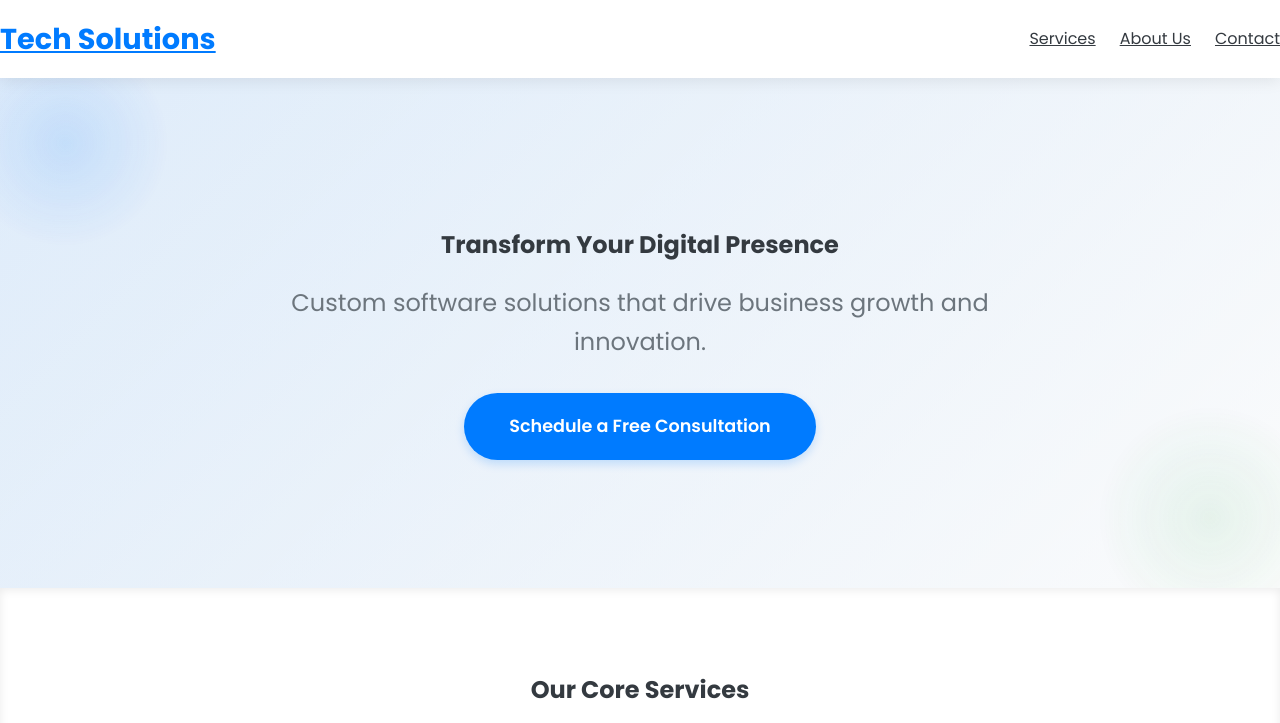
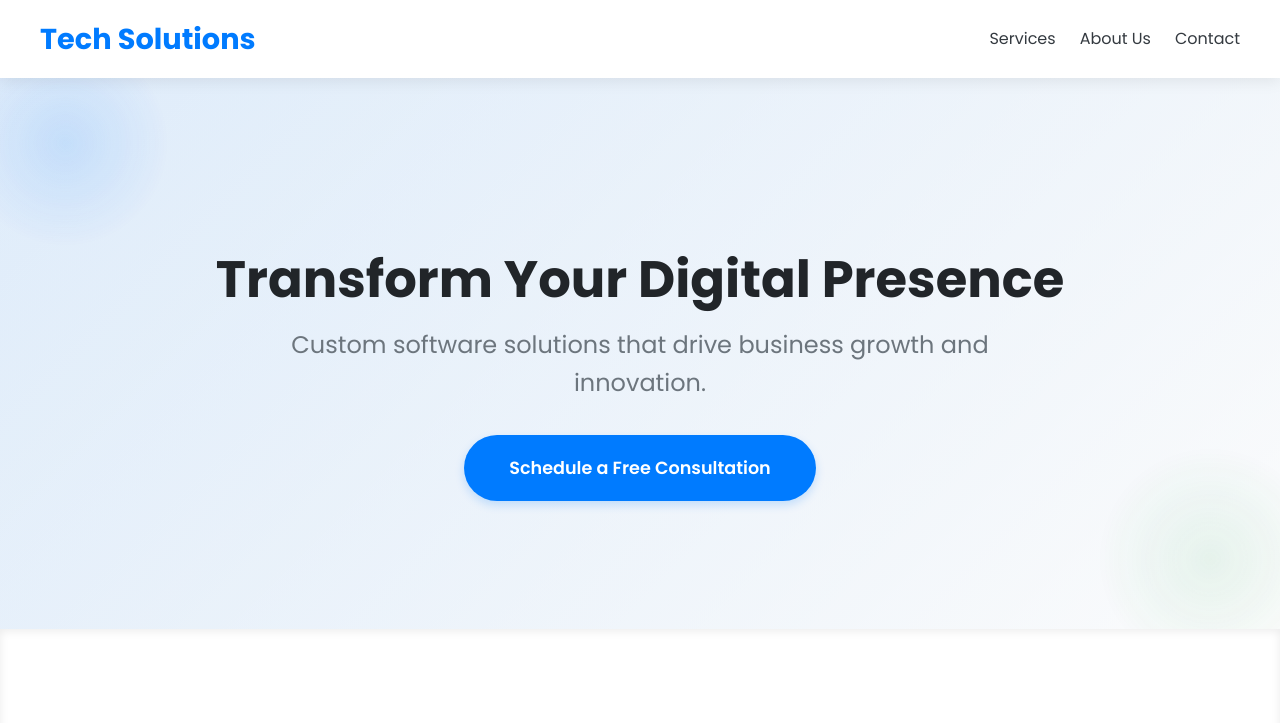
Before and after one commit to ShuaibuPassionateProgrammer/LandingPage, a plain HTML site: page index.html in a window 1280 px wide. Shown: the top 723 px of the page. Drawn offline with Linux system fonts and the light colour scheme.

Commit message:
Working on Landing Page Structure

```diff
--- a/index.html
+++ b/index.html
@@ -28,7 +28,46 @@
             -moz-osx-font-smoothing: grayscale;
         }
 
+        /* General styles */
+        .container {
+            max-width: 1200px;
+            margin: 0 auto;
+            padding: 0 1.5rem;
+        }
 
+        h1, h2, h3 {
+            color: var(--heading-color);
+            line-height: 1.2;
+            margin-bottom: 1rem;
+        }
+
+        h1 {
+            font-size: 3.2rem;
+            font-weight: 700;
+        }
+
+        h2 {
+            font-size: 2.5rem;
+            font-weight: 600;
+        }
+
+        h3 {
+            font-size: 1.8rem;
+            font-weight: 600;
+        }
+
+        p {
+            margin-bottom: 1rem;
+        }
+
+        a {
+            text-decoration: none;
+            color: var(--primary-color);
+        }
+
+        a:hover {
+            text-decoration: underline;
+        }
 
         /* Navigation Bar */
         .nav {
```
